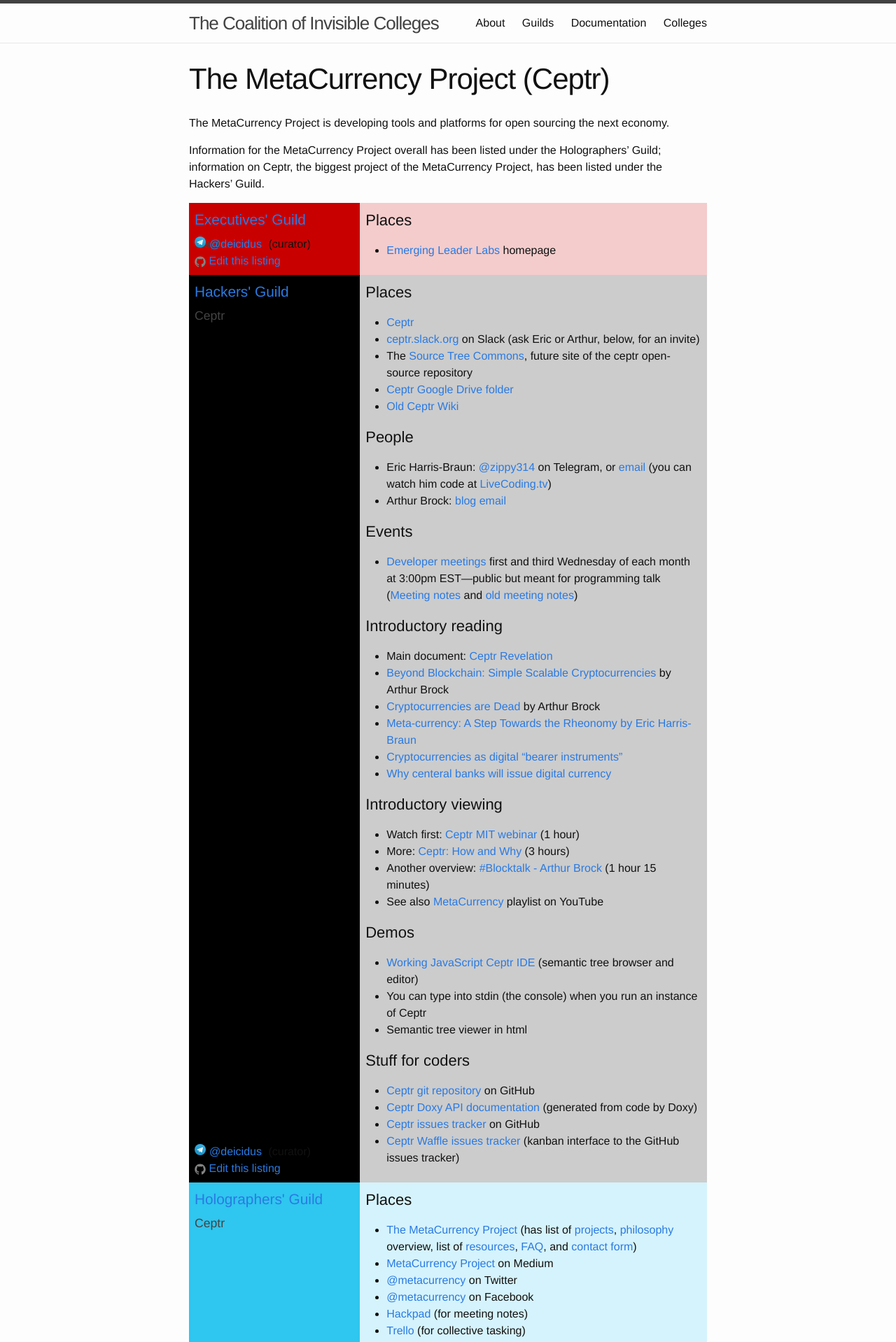
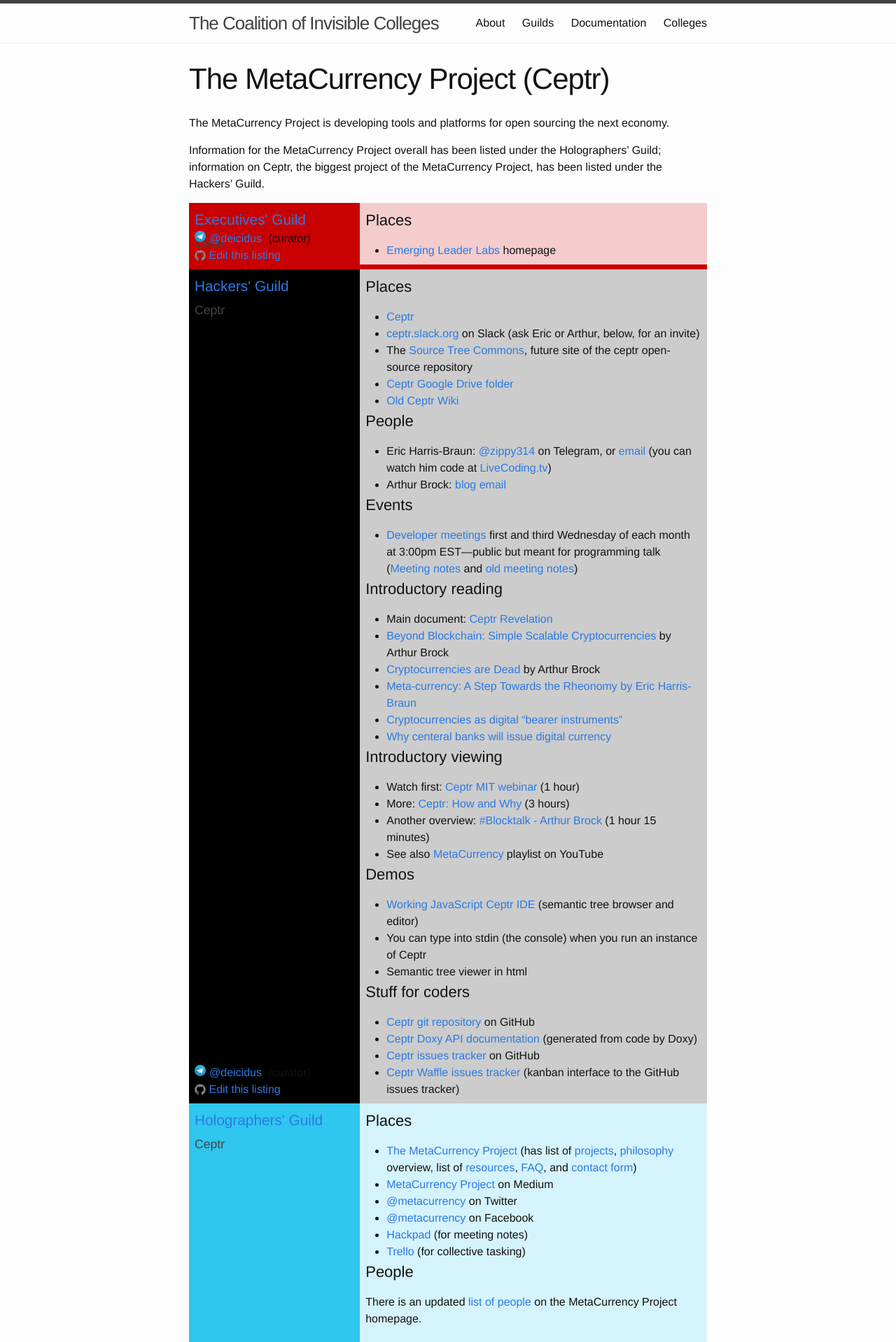
Before and after one commit to coalition-of-invisible-colleges/cic.github.io, a Jekyll site: the page built from colleges/Ceptr.md, in a window 1280 px wide. Shown: the top 1918 px of the page at 70% size. Built offline with Jekyll 4.4.1, drawn with Linux system fonts in a browser that asks for light colours.

Commit message:
Update _layout.scss

```diff
--- a/_sass/_layout.scss
+++ b/_sass/_layout.scss
@@ -284,6 +284,10 @@
   padding-top: 0;
 }
 
+.listing ul {
+  margin-bottom: 0;
+}
+
 .listing .guildlisting {
   box-sizing: border-box;
   float: right;
```
